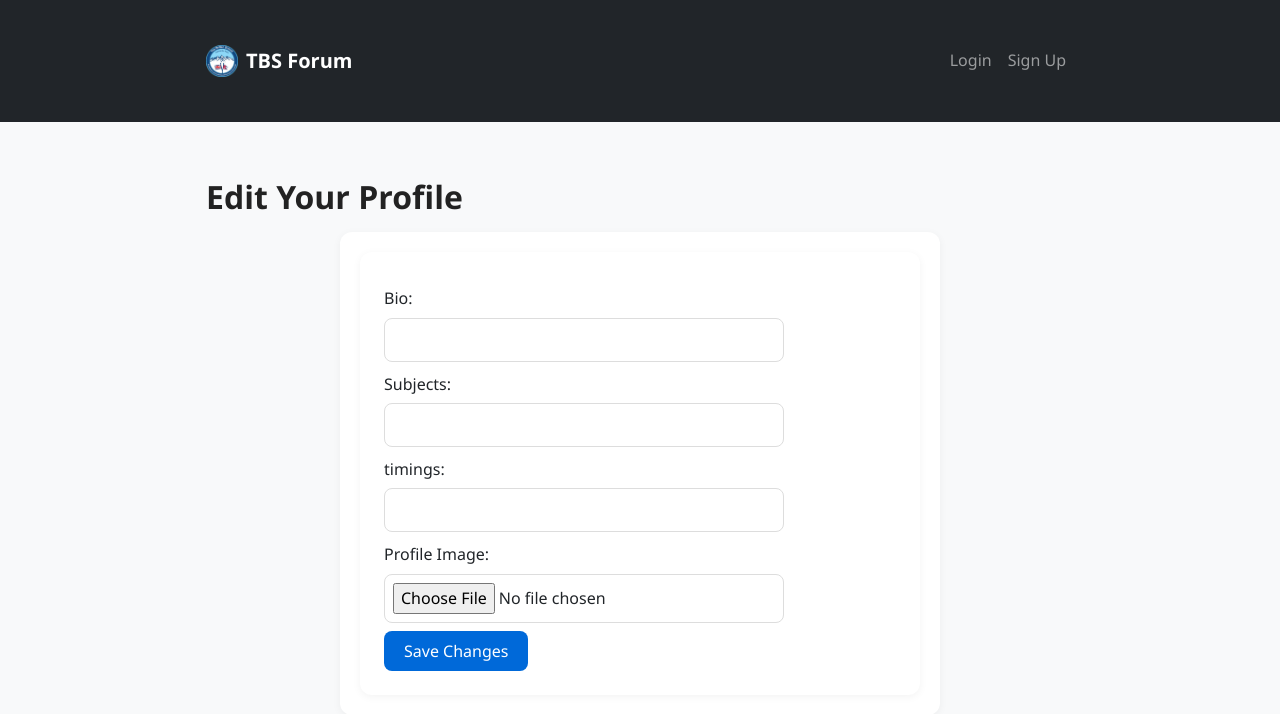
After one commit to TheBritishSchool/cs-holiday-project-teamhari, a Python web app: template templates/editprofile.html in a window 1280 px wide. The commit adds this page. Shown: the top 714 px of the page. Run offline with Jinja, Linux system fonts and the light colour scheme; the template is opened without the code that fills it, so the values that code supplies are empty.

Commit message:
editprofile page

```diff
--- a/templates/Tutorprofile.html
+++ b/templates/Tutorprofile.html
@@ -26,4 +26,7 @@
 
 </div>
 
+<div style="text-align: center; margin-top: 15px;">
+    <a href="{{ url_for('editprofile') }}" class="btn btn-secondary mt-2">Edit Profile</a>
+</div>
 {% endblock %}
--- /dev/null
+++ b/templates/editprofile.html
@@ -0,0 +1,30 @@
+{% extends "base.html" %}
+
+{% block content %}
+<h2>Edit Your Profile</h2>
+<div class="card" style="padding:20px; max-width:600px; margin:auto;">
+    <form method="POST" enctype="multipart/form-data">
+
+        <label for = "BIO">Bio:</label>
+        <input type="text" name="BIO" value="{{ profile[2] }}">
+
+        <label for = "subjects">Subjects:</label>
+        <input type="text" name="subjects" value="{{ profile[4] }}">
+
+        <label for = "timings">timings:</label>
+        <input type="text" name="timings" value="{{ profile[6] }}">
+
+        <label for = "image">Profile Image:</label>
+        {% if profile[5] %}
+            <div style="margin-bottom:10px;">
+                <img src="{{ url_for('static', filename='uploads/' ~ profile[5]) }}"
+                     alt="Current Profile Image"
+                     style="max-width:200px; border-radius:10px; display:block;">
+            </div>
+        {% endif %}
+        <input type="file" name="image">
+
+        <button type="submit" class="btn btn-primary mt-2">Save Changes</button>
+    </form>
+</div>
+{% endblock %}
```
Also changed, not shown: app.py (+35 -0 lines), static/uploads/british_school_logo.png (added), static/uploads/placeholder_image.png (added).
